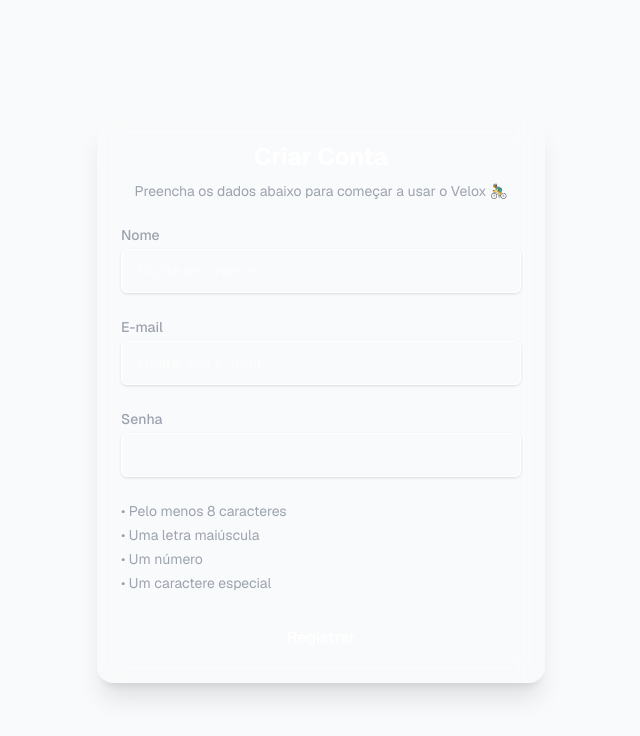
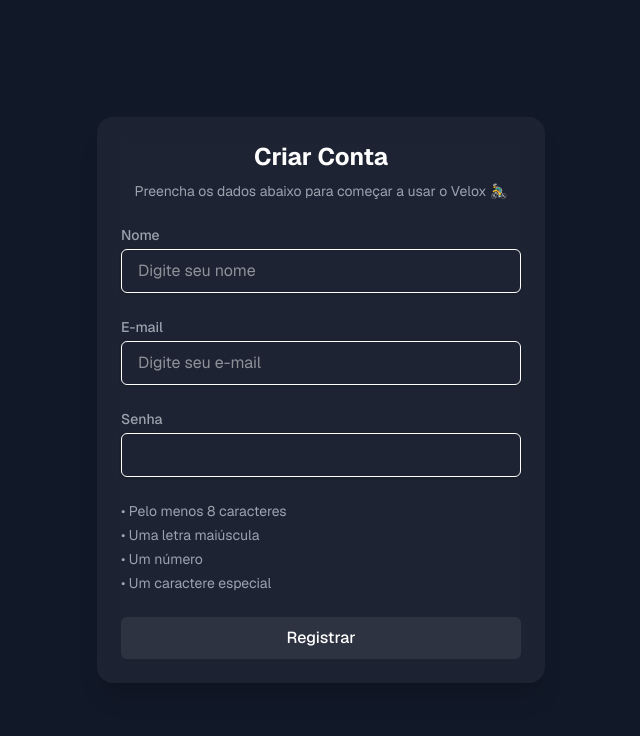
Before and after one commit to htamagnus/web-velox, a Next.js app: page /register in a window 1280 px wide. Shown: the top 736 px of the page, without its empty margins (319-959 px from the left). Built offline with nearby package versions, Linux system fonts and the light colour scheme; no server answers.

Commit message:
update register page

```diff
--- a/src/app/register/page.tsx
+++ b/src/app/register/page.tsx
@@ -2,7 +2,7 @@ import RegisterForm from "@/components/register-form/register-form.component";
 
 export default function RegisterPage() {
   return (
-    <main className="min-h-screen flex items-center justify-center bg-gray-50">
+    <main className="min-h-screen flex items-center justify-center bg-background text-foreground px-4">
       <RegisterForm />
     </main>
   )
```
